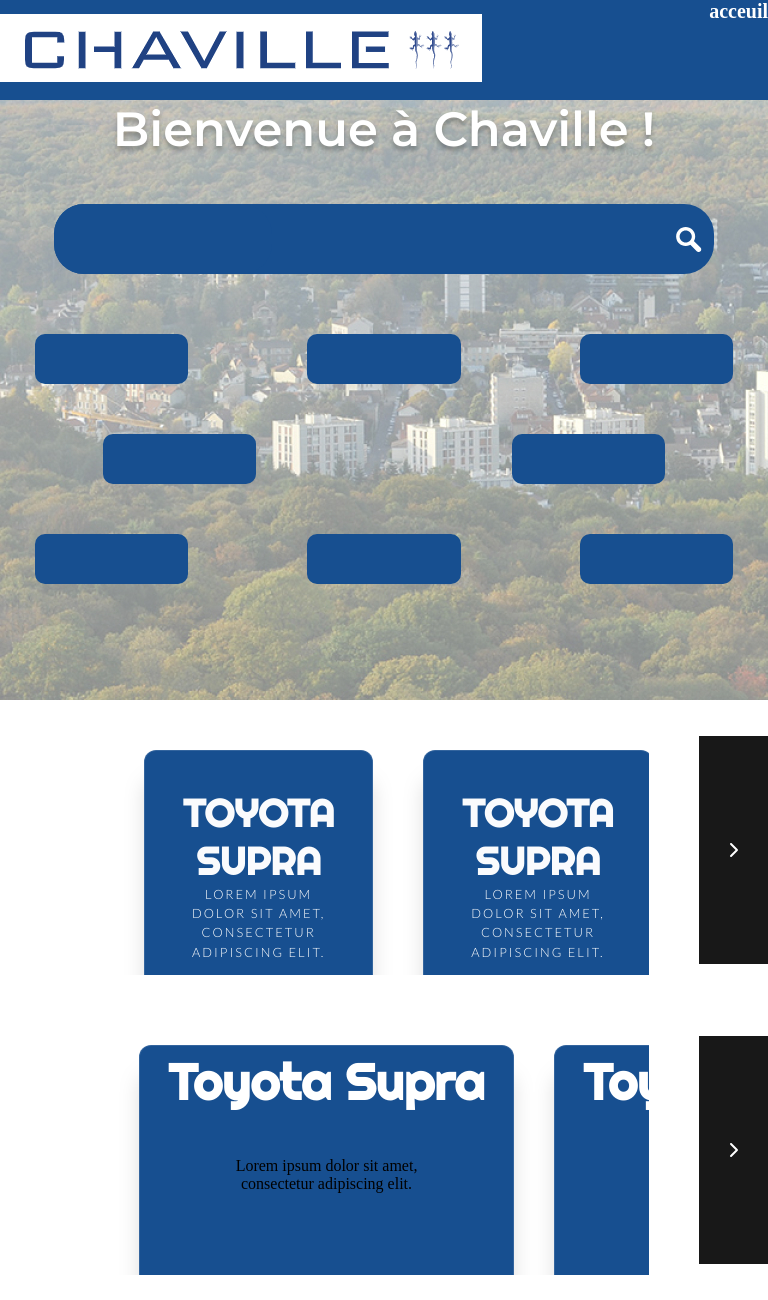
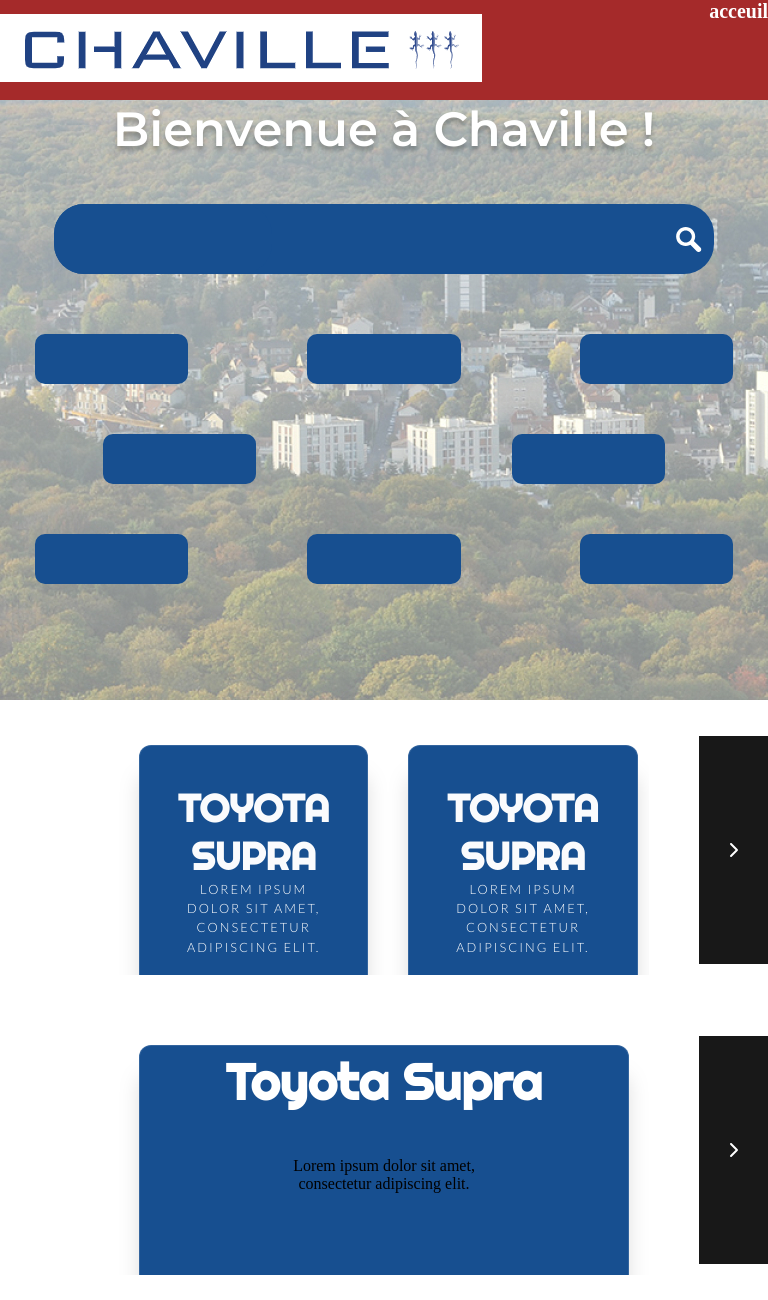
Before and after one commit to Pl83/BAP_semestre2, a plain HTML site: page home.html in a window 768 px wide. Shown: the top 1300 px of the page. Drawn offline with nearby package versions, Linux system fonts and the light colour scheme.

Commit message:
:iphone: la page est désormais responsive pour les écran de 768 a 481px :iphone:

```diff
--- a/style/_responsive.scss
+++ b/style/_responsive.scss
@@ -25,3 +25,19 @@
         }
 
 }
+//481px — 768px
+@media screen and (max-width: 768px) and (min-width: 481px) {
+  nav {
+    background-color: brown;
+  }
+    .container-card-data {
+      width: 45%;
+
+      margin: 20px;
+    }
+         .container-card {
+
+           width: 490px;
+          margin: 20px;
+         }
+}
```
Also changed, not shown: home.css, 1 other file.
